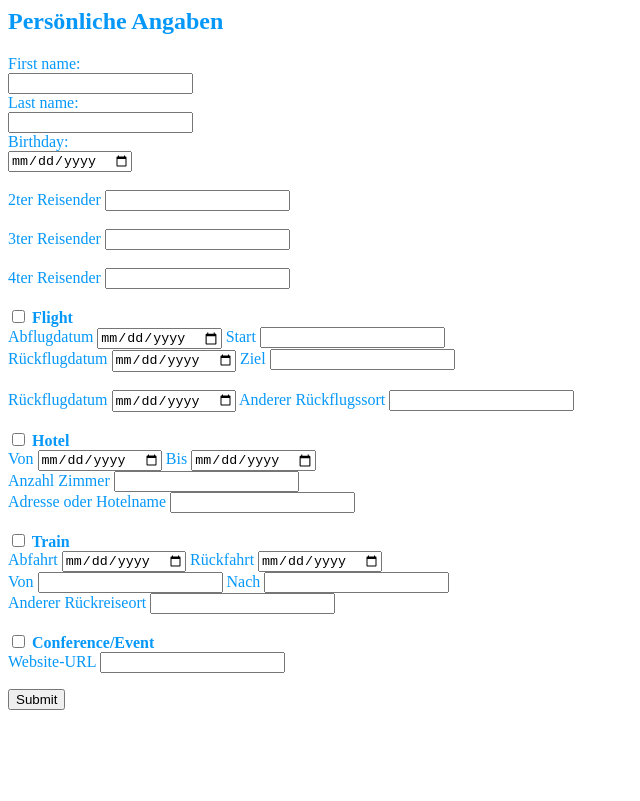
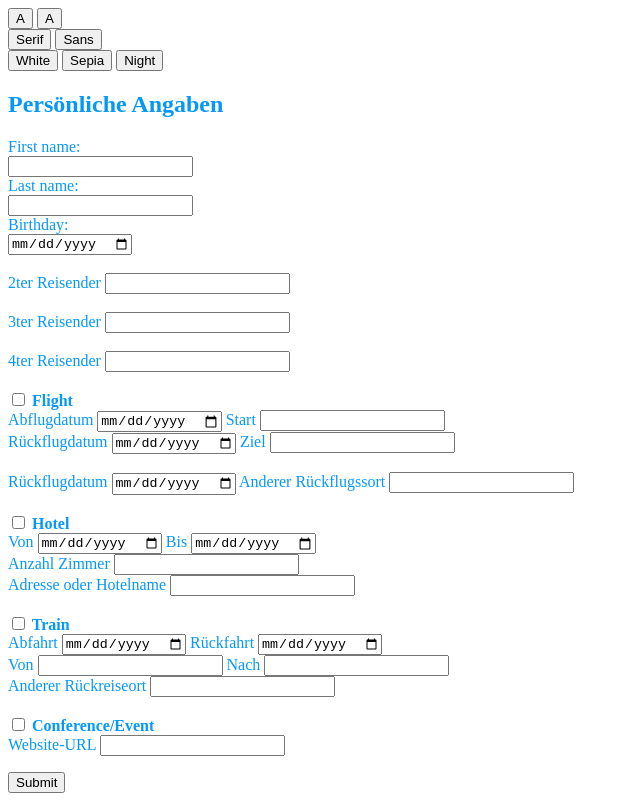
Before and after one commit to Romy1990/Romy1990.github.io, a plain HTML site: page index.html in a window 1280 px wide. Shown: the whole page, without its empty margins (0-640 px from the left). Drawn offline with Linux system fonts and the light colour scheme.

Commit message:
a little bit of css

```diff
--- a/index.html
+++ b/index.html
@@ -6,6 +6,34 @@
   </head>
 
 	<body style= "background-color: white; color: #0698f9;">
+    <div class="dropdown pull-left font-settings js-toolbar-action">
+      <a class="btn toggle-dropdown" aria-label="Font Settings" href="#">
+        <i class="fa fa-font">
+        </i>
+      </a>
+      <div class="dropdown-menu dropdown-right">
+        <div class="dropdown-caret">
+          <span class="caret-outer">
+          </span>
+          <span class="caret-inner">
+          </span>
+        </div>
+        <div class="buttons">
+          <button class="button size-2 font-reduce">A</button>
+          <button class="button size-2 font-enlarge">A</button>
+        </div>
+        <div class="buttons">
+          <button class="button size-2 ">Serif</button>
+          <button class="button size-2 ">Sans</button>
+        </div>
+        <div class="buttons">
+          <button class="button size-3 ">White</button>
+          <button class="button size-3 ">Sepia</button>
+          <button class="button size-3 ">Night</button>
+        </div>
+      </div>
+    </div>
+
     <h2>Persönliche Angaben</h2>
 
     <form action="/action_page.php">
@@ -70,7 +98,6 @@
       </form>
 
     <input type="submit" value="Submit"ad >
-    <a href="mailto:reisebuero@siroop.ch">
 
 	</body>
 </html>
```
